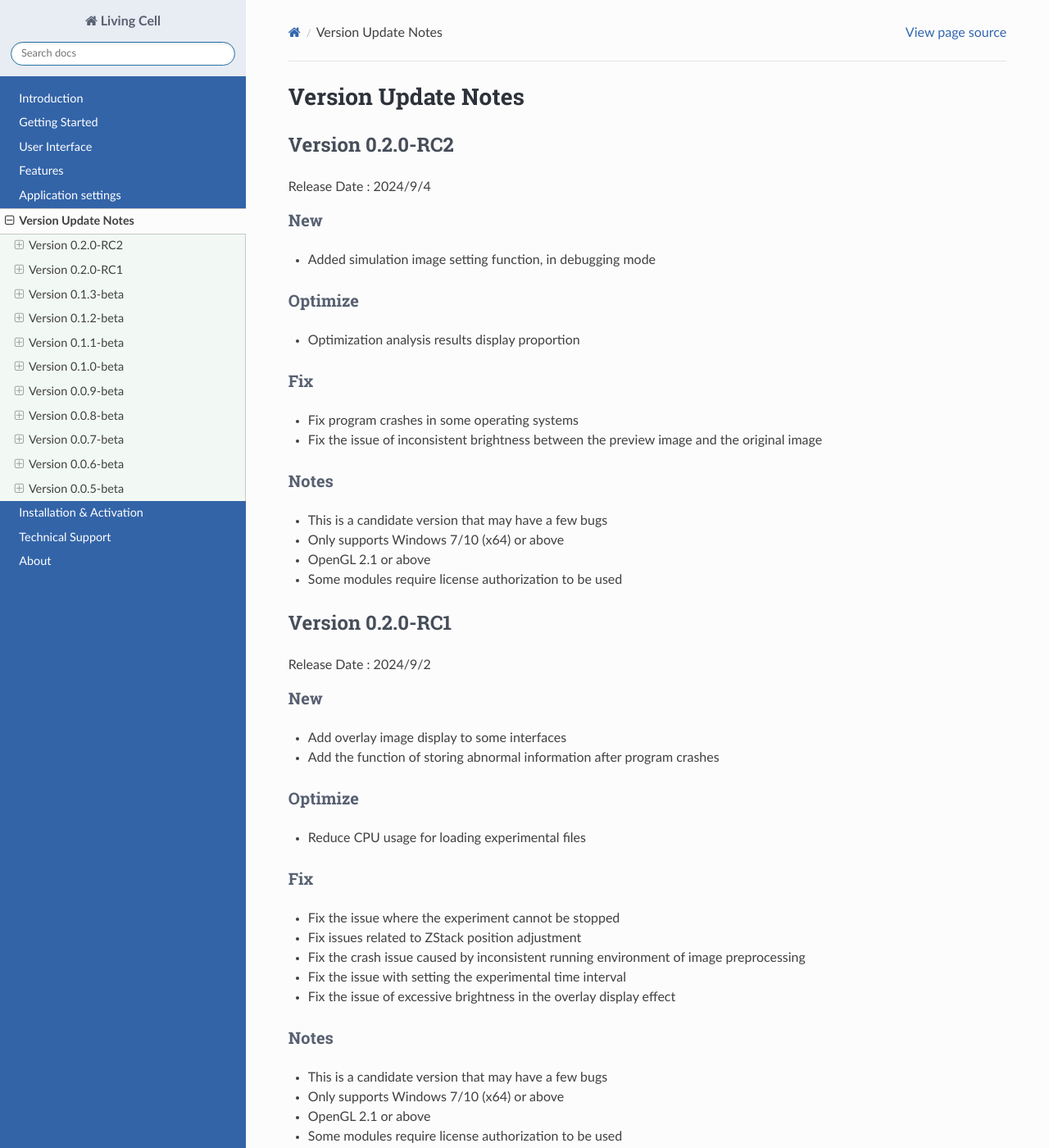
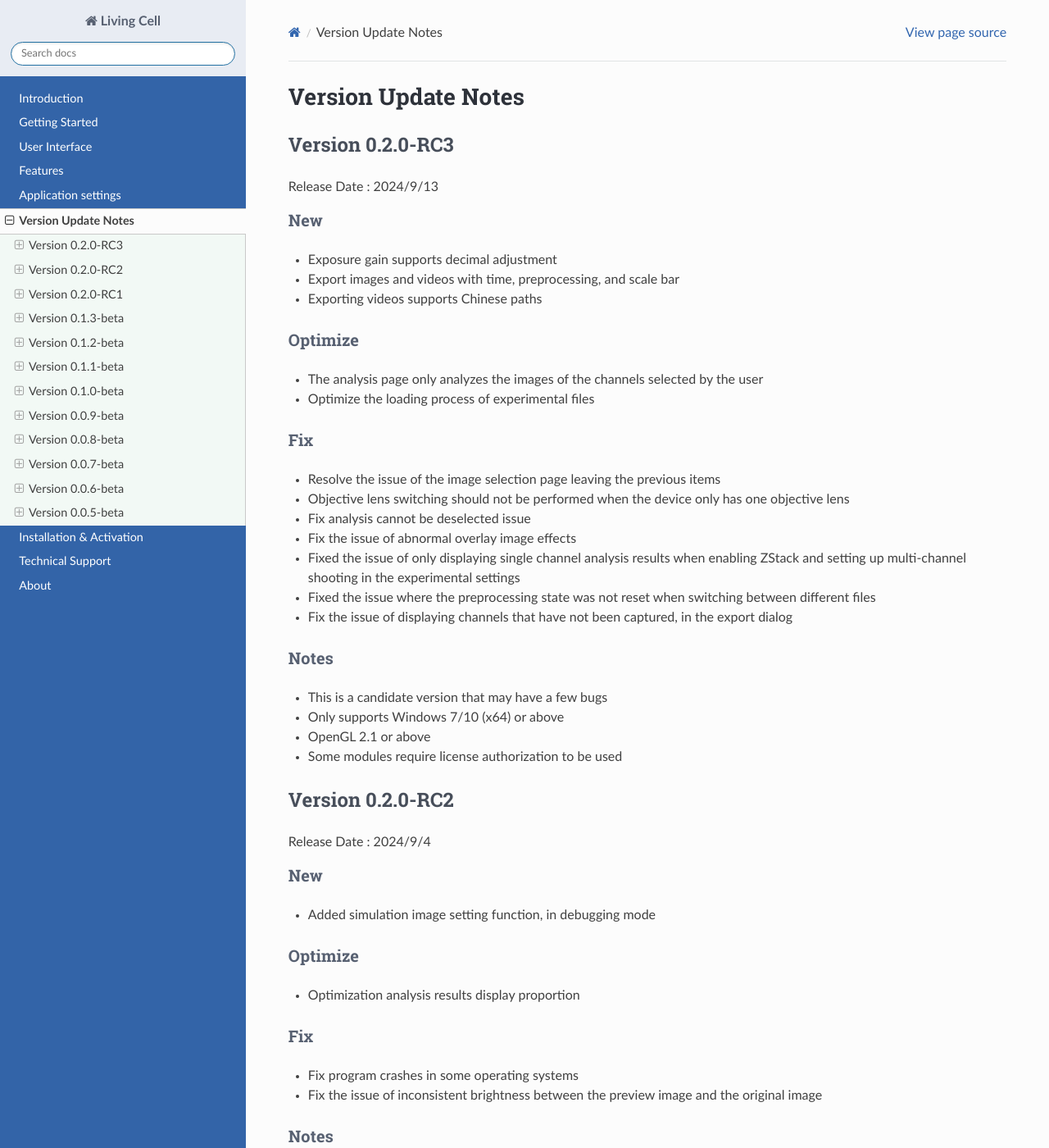
Before and after one commit to yangtong93/living-cell-docs, a Sphinx documentation site: the page built from source/user_guide/upgrade.md, in a window 1280 px wide and 1400 px high. Shown: the whole window at 82% size. Built offline with Sphinx 7.4.7 and the Read the Docs theme 2.0.0, drawn with Linux system fonts in a browser that asks for light colours; pages that are not in the unit, such as notebooks, are missing from menus.

Commit message:
feature: 0.2.0-RC3

```diff
--- a/source/user_guide/upgrade.md
+++ b/source/user_guide/upgrade.md
@@ -1,5 +1,33 @@
 # Version Update Notes
 
+## Version 0.2.0-RC3
+
+Release Date : 2024/9/13
+
+### New
+* Exposure gain supports decimal adjustment
+* Export images and videos with time, preprocessing, and scale bar
+* Exporting videos supports Chinese paths
+
+### Optimize
+* The analysis page only analyzes the images of the channels selected by the user
+* Optimize the loading process of experimental files
+
+### Fix
+* Resolve the issue of the image selection page leaving the previous items
+* Objective lens switching should not be performed when the device only has one objective lens
+* Fix analysis cannot be deselected issue
+* Fix the issue of abnormal overlay image effects
+* Fixed the issue of only displaying single channel analysis results when enabling ZStack and setting up multi-channel shooting in the experimental settings
+* Fixed the issue where the preprocessing state was not reset when switching between different files
+* Fix the issue of displaying channels that have not been captured, in the export dialog
+
+
+### Notes
+* This is a candidate version that may have a few bugs
+* Only supports Windows 7/10 (x64) or above
+* OpenGL 2.1 or above
+* Some modules require license authorization to be used
 
 ## Version 0.2.0-RC2
 
```
Also changed, not shown: 1 other file.
